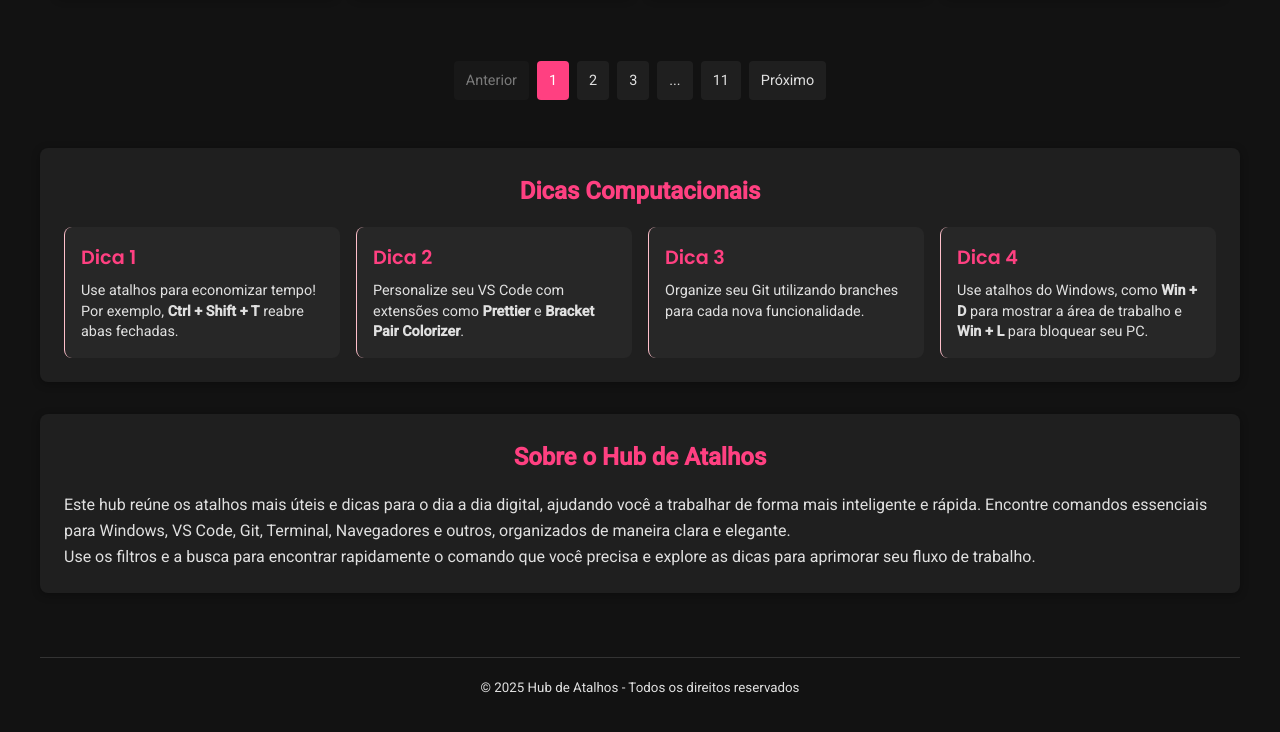
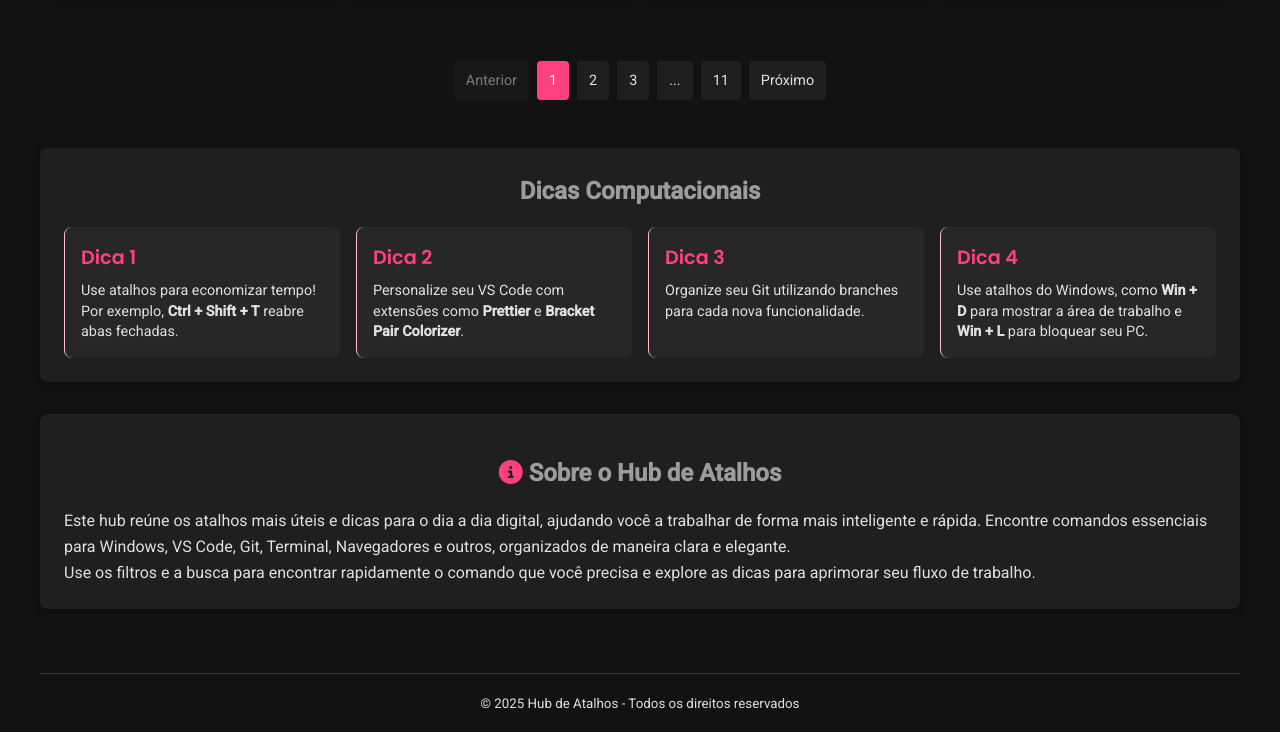
Before and after one commit to Inojoza28/Atalhos, a plain HTML site: page index.html in a window 1280 px wide. Shown: the part 1002-1734 px from the top of the page. Drawn offline with nearby package versions, Linux system fonts and the light colour scheme.

Commit message:
Add files via upload

```diff
--- a/css/style.css
+++ b/css/style.css
@@ -293,7 +293,7 @@ header {
 
 .tips h2 {
     margin-bottom: 1rem;
-    color: #ff4081;
+    color: #9c9c9c;
     text-align: center;
 }
 
@@ -341,7 +341,7 @@ header {
 
 .about h2 {
     margin-bottom: 1rem;
-    color: #ff4081;
+    color: #9c9c9c;
     text-align: center;
 }
 
--- a/index.html
+++ b/index.html
@@ -121,7 +121,7 @@
 
     <!-- Seção "Sobre a Aplicação" -->
     <section class="about container">
-        <h2>Sobre o Hub de Atalhos</h2>
+        <h2><h2><i class="fas fa-info-circle" style="color:#ff4081 ;"></i> Sobre o Hub de Atalhos</h2>
         <p>
             Este hub reúne os atalhos mais úteis e dicas para o dia a dia digital, ajudando você a trabalhar de forma
             mais inteligente e rápida.
```
